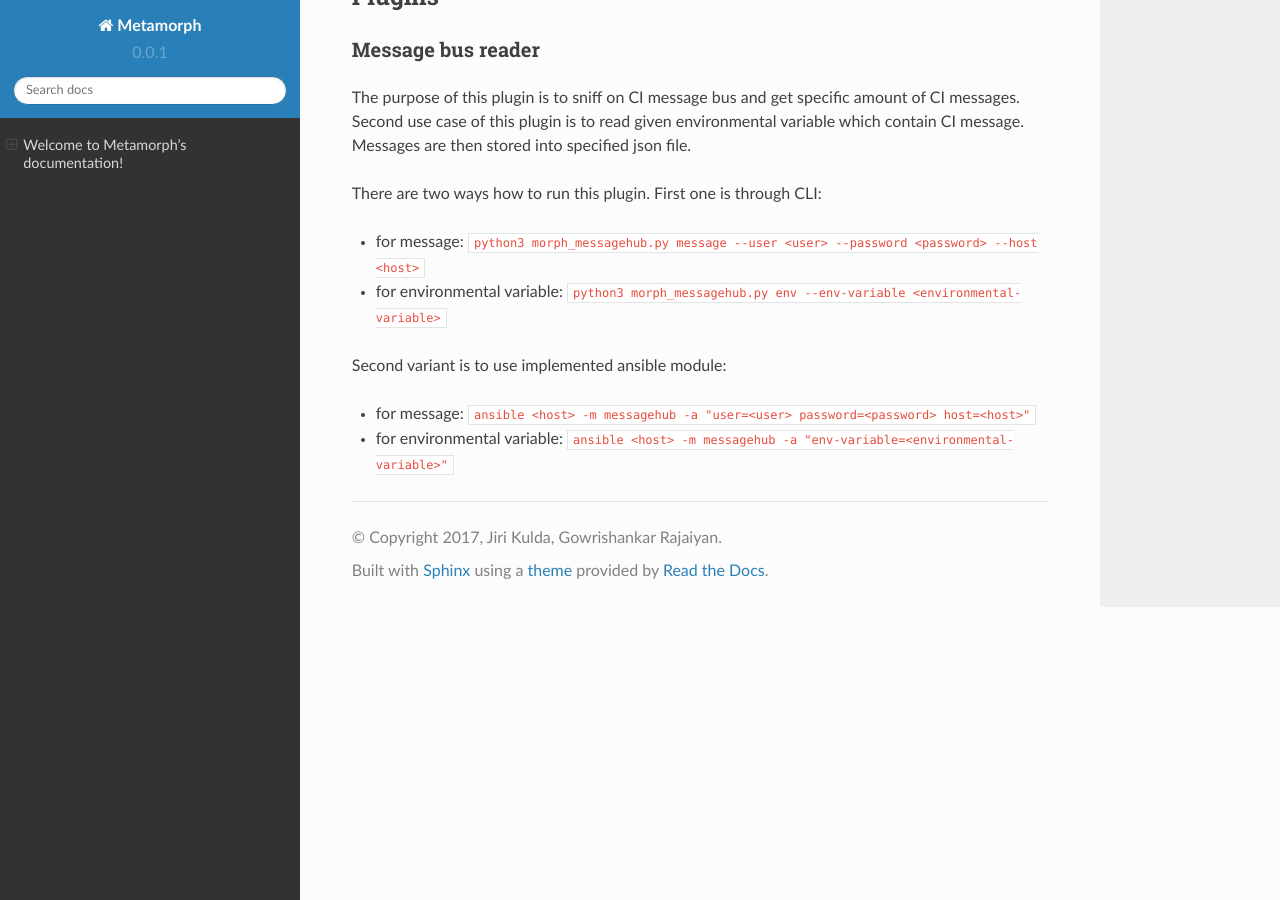
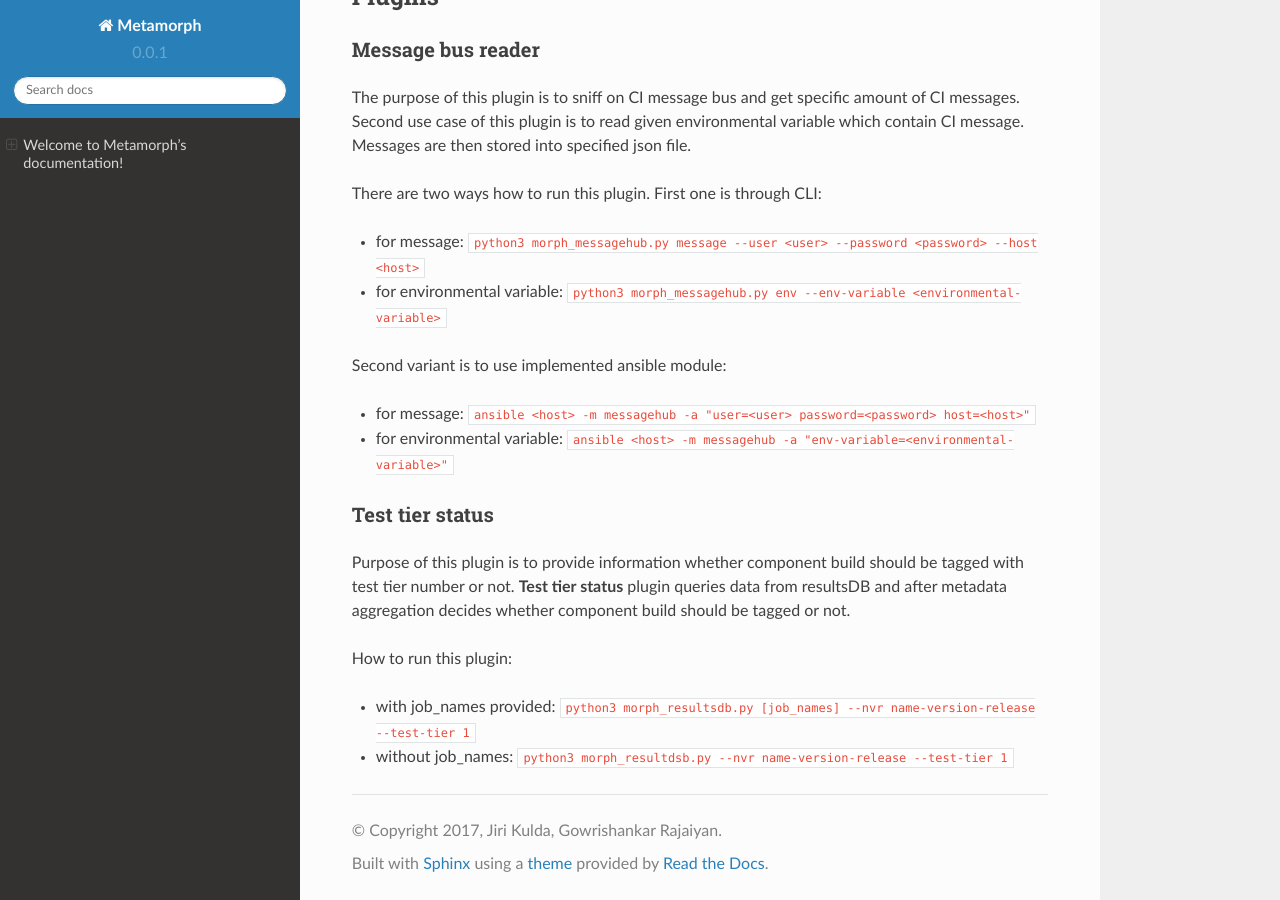
Before and after one commit to RHQE/metamorph, a Sphinx documentation site: the page built from docs/source/index.rst, in a window 1280 px wide and 900 px high, scrolled down 605 px. Built offline with Sphinx 7.4.7 and the Read the Docs theme 2.0.0, drawn with Linux system fonts in a browser that asks for light colours.

Commit message:
Test tier status plugin documentation

```diff
--- a/docs/source/index.rst
+++ b/docs/source/index.rst
@@ -40,3 +40,14 @@ Second variant is to use implemented ansible module:
 
 * for message: ``ansible <host> -m messagehub -a "user=<user> password=<password> host=<host>"``
 * for environmental  variable:  ``ansible <host> -m messagehub -a "env-variable=<environmental-variable>"``
+
+
+Test tier status
+++++++++++++++++
+Purpose of this plugin is to provide information whether component build should be tagged with test tier number or not.
+**Test tier status** plugin queries data from resultsDB and after metadata aggregation decides whether component build should be tagged or not.
+
+How to run this plugin:
+
+* with job_names provided: ``python3 morph_resultsdb.py [job_names] --nvr name-version-release --test-tier 1``
+* without job_names: ``python3 morph_resultdsb.py --nvr name-version-release --test-tier 1``
```
